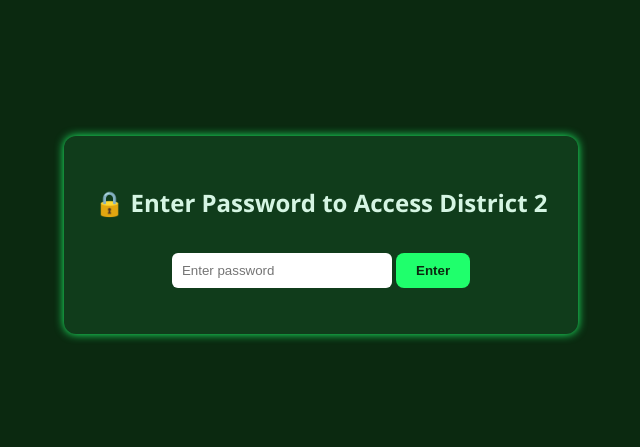
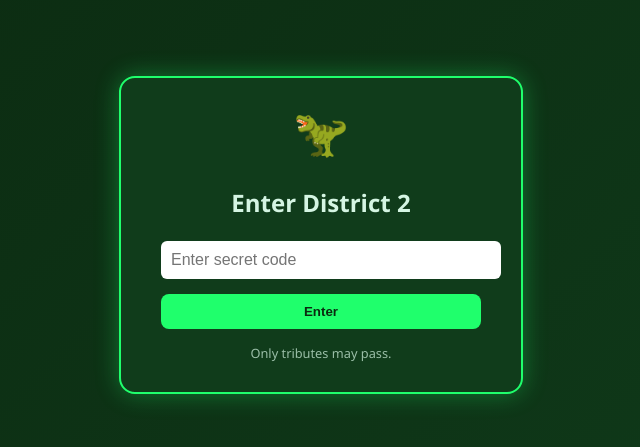
Before and after one commit to AgamjitB/tribute-district-2, a plain HTML site: page index.html in a window 1280 px wide. Shown: the part 165-612 px from the top of the page, without its empty margins (319-959 px from the left). Drawn offline with Linux system fonts and the light colour scheme.

Commit message:
Update index.html

```diff
--- a/index.html
+++ b/index.html
@@ -1,35 +1,54 @@
 <!DOCTYPE html>
 <html lang="en">
 <head>
-  <meta charset="UTF-8">
-  <title>District 2 Login</title>
+  <meta charset="UTF-8" />
+  <title>District 2 Access</title>
   <style>
     body {
-      background-color: #0b2910;
-      font-family: 'Segoe UI', sans-serif;
+      margin: 0;
+      height: 100vh;
+      display: flex;
+      justify-content: center;
+      align-items: center;
+      font-family: "Segoe UI", sans-serif;
+      background: linear-gradient(135deg, #0b2910, #103c1b);
       color: #d5f5e3;
-      display: flex;
-      flex-direction: column;
-      align-items: center;
-      justify-content: center;
-      height: 100vh;
-      margin: 0;
     }
 
     .login-box {
       background-color: #103c1b;
-      padding: 30px;
-      border-radius: 12px;
-      box-shadow: 0 0 10px #1fff6c;
+      border: 2px solid #1fff6c;
+      border-radius: 16px;
+      padding: 30px 40px;
       text-align: center;
+      box-shadow: 0 0 25px #1fff6c55;
+      max-width: 320px;
+      width: 90%;
+    }
+
+    .login-box h1 {
+      font-size: 1.5em;
+      margin-bottom: 10px;
+    }
+
+    .mascot {
+      font-size: 2.8em;
+      margin-bottom: 10px;
+      animation: bounce 1.5s infinite;
+    }
+
+    @keyframes bounce {
+      0%, 100% { transform: translateY(0); }
+      50% { transform: translateY(-8px); }
     }
 
     input {
       padding: 10px;
       border-radius: 6px;
       border: none;
-      width: 200px;
-      margin-top: 10px;
+      width: 100%;
+      margin-top: 12px;
+      font-size: 1em;
     }
 
     button {
@@ -41,24 +60,39 @@
       border-radius: 8px;
       font-weight: bold;
       cursor: pointer;
+      width: 100%;
+      transition: background-color 0.3s ease;
+    }
+
+    button:hover {
+      background-color: #3cff85;
     }
 
     .error {
-      color: red;
+      color: #ff4d4d;
+      font-size: 0.9em;
       margin-top: 10px;
+    }
+
+    .footer {
+      margin-top: 15px;
+      font-size: 0.8em;
+      opacity: 0.7;
     }
   </style>
 </head>
 <body>
   <div class="login-box">
-    <h2>🔒 Enter Password to Access District 2</h2>
-    <input type="password" id="password" placeholder="Enter password">
+    <div class="mascot">🦖</div>
+    <h1>Enter District 2</h1>
+    <input type="password" id="password" placeholder="Enter secret code" />
     <button onclick="checkPassword()">Enter</button>
     <p class="error" id="error-message"></p>
+    <div class="footer">Only tributes may pass.</div>
   </div>
 
   <script>
-    // Redirect if already unlocked
+    // Skip password if already entered
     if (localStorage.getItem("unlocked") === "true") {
       window.location.href = "home.html";
     }
@@ -66,10 +100,10 @@
     function checkPassword() {
       const password = document.getElementById("password").value;
       if (password === "district2") {
-        localStorage.setItem("unlocked", "true"); // Save unlock state
+        localStorage.setItem("unlocked", "true");
         window.location.href = "home.html";
       } else {
-        document.getElementById("error-message").textContent = "Wrong password. Try again.";
+        document.getElementById("error-message").textContent = "Incorrect password. Try again.";
       }
     }
   </script>
```
